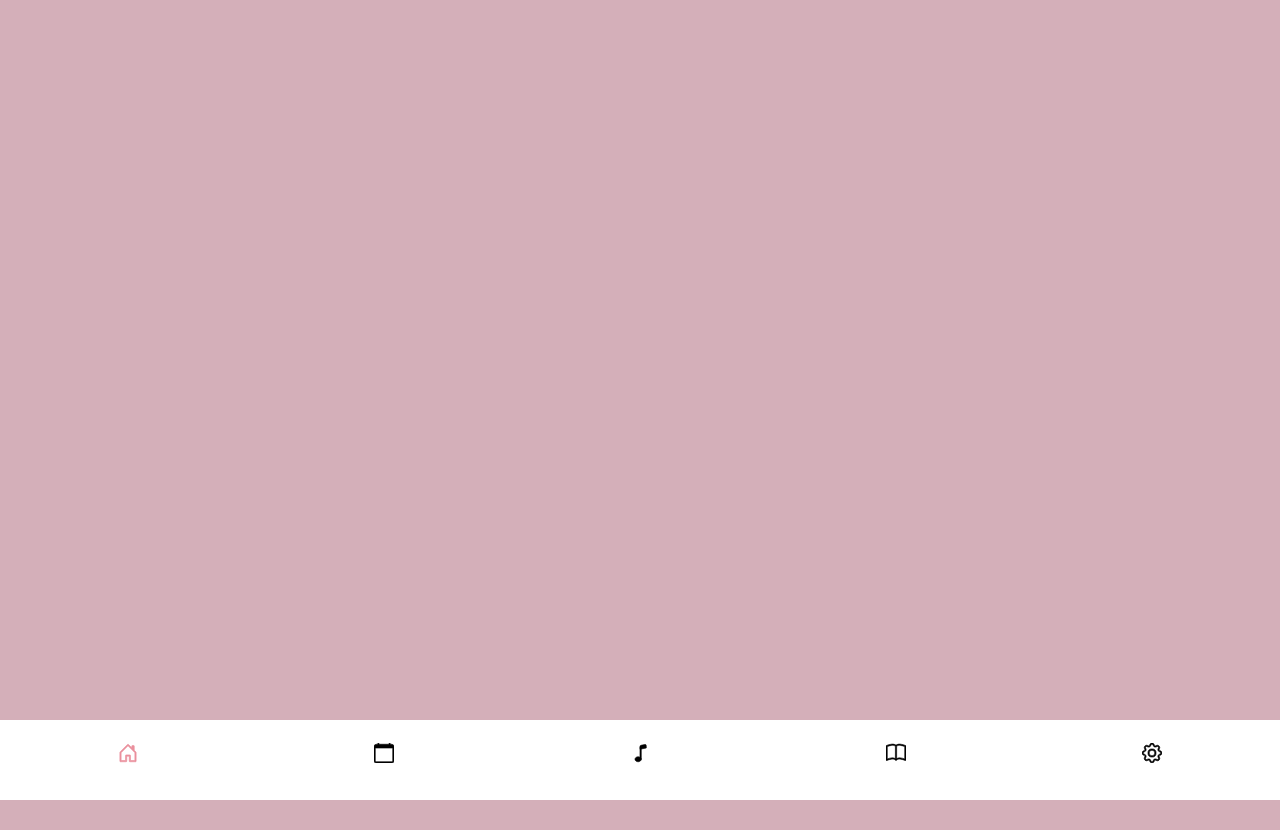
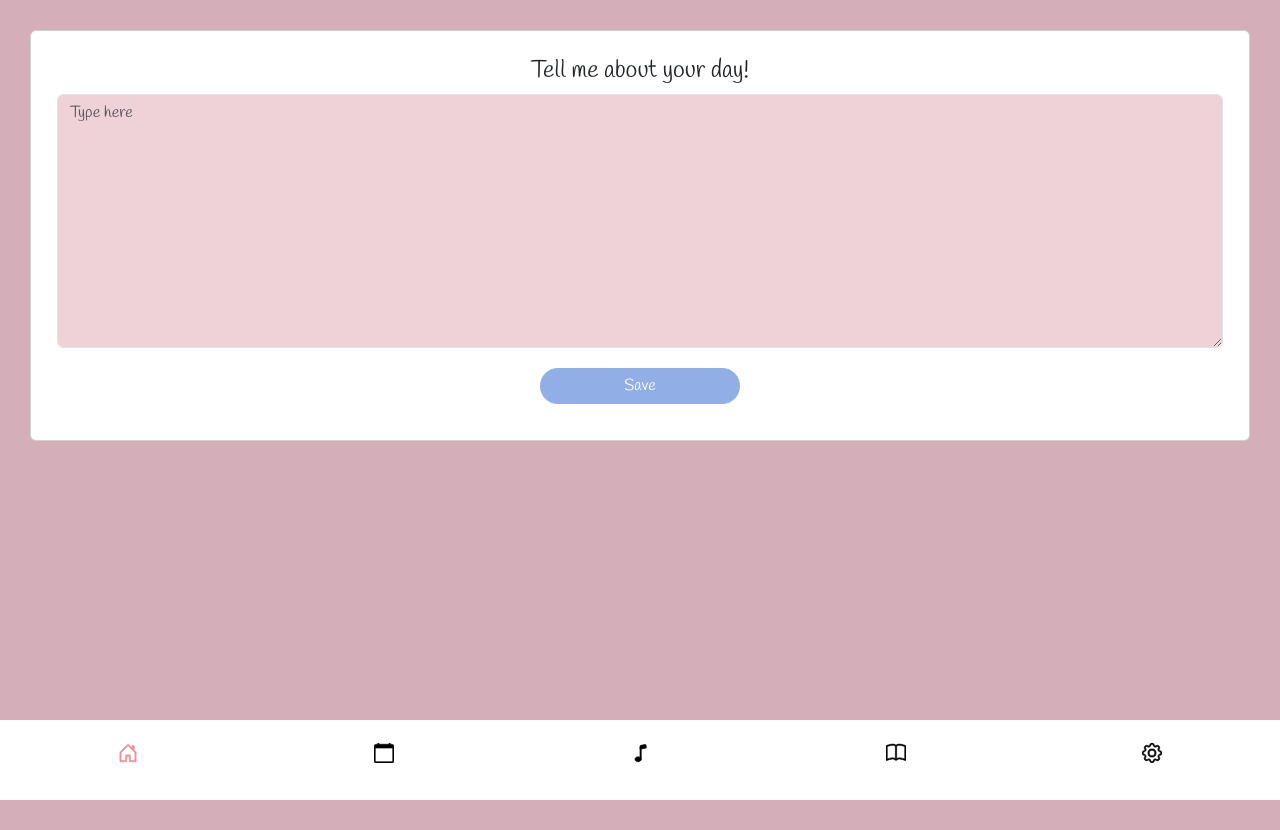
Before and after one commit to paceuniversity/team3spring2024, a React (Create React App) app in the folder moonflo/: page /diary in a window 1280 px wide. Before the commit the page ends 800 px from the top, so only its background shows below. Built offline with nearby package versions, Linux system fonts and the light colour scheme.

Commit message:
added diary entry component and modified CSS

```diff
--- a/moonflo/src/Calendar.css
+++ b/moonflo/src/Calendar.css
@@ -111,7 +111,7 @@ body{
 
 .react-calendar__tile--active:enabled:hover,
 .react-calendar__tile--active:enabled:focus {
-  background: #a9abac;
+  background: transparent;
 }
 
 .react-calendar__month-view__weekdays{
--- /dev/null
+++ b/moonflo/src/components/DiaryEntry.css
@@ -0,0 +1,34 @@
+.left-aligned {
+    text-align: left !important;
+    background-color: rgb(239, 210, 215);
+    margin-bottom: 20px;
+  }
+.diary-submit{
+    text-align: center;
+    padding-left: 20px;
+    padding-right: 20px;
+}
+.diary-submit button{
+    background-color: #92aee7;
+    border:none;
+    border-radius: 20px;
+}
+.diary-submit button:hover{
+    background-color: grey;
+}
+.diary-entry-card{
+    padding:10px;
+    margin:30px
+}
+.submitted-entry{
+   background-color: rgb(239, 210, 215);
+   padding: 10px;
+   border-radius: 5px;
+}
+.submitted-entry-card{
+    margin:30px;
+    padding:5px;
+}
+.diary-title{
+    text-align: center;
+}
--- /dev/null
+++ b/moonflo/src/components/DiaryEntry.js
@@ -0,0 +1,63 @@
+import React, { useState, useEffect } from 'react';
+import { Form, Button, Card, CardBody } from 'react-bootstrap';
+import './DiaryEntry.css';
+
+const DiaryEntry = () => {
+  const [entry, setEntry] = useState('');
+  const [date, setDate] = useState(new Date().toLocaleDateString());
+  const [submittedEntries, setSubmittedEntries] = useState([]);
+
+  useEffect(() => {
+    // to get current date for entry
+    const currentDate = new Date().toLocaleDateString();
+    setDate(currentDate);
+  }, []);
+
+  const handleEntryChange = (event) => {
+    setEntry(event.target.value);
+  };
+
+  const handleSubmit = (event) => {
+    event.preventDefault();
+    setSubmittedEntries([...submittedEntries, { date, entry }]);
+    console.log('Diary entry submitted:', entry);
+    setEntry(''); // clear for the next entry
+  };
+
+  return (
+    <div>
+      <Card className="diary-entry-card">
+        <CardBody>
+          <div>
+            <h4 className='diary-title'>Tell me about your day!</h4>
+          </div>
+          <Form onSubmit={handleSubmit}>
+            <Form.Group controlId="diaryEntryTextarea">
+              <Form.Control
+                as="textarea"
+                value={entry}
+                onChange={handleEntryChange}
+                placeholder="Type here"
+                rows={10}
+                className="left-aligned"
+              />
+            </Form.Group>
+            <div className='diary-submit'>
+            <Button type="submit">Save</Button>
+            </div>
+          </Form>
+        </CardBody>
+      </Card>
+      {submittedEntries.map((submittedEntry, index) => (
+        <Card key={index} className='submitted-entry-card'>
+          <CardBody>
+            <h4>{submittedEntry.date}</h4>
+            <p className='submitted-entry'>{submittedEntry.entry}</p>
+          </CardBody>
+        </Card>
+      ))}
+    </div>
+  );
+};
+
+export default DiaryEntry;
--- a/moonflo/src/components/Symptoms.css
+++ b/moonflo/src/components/Symptoms.css
@@ -39,6 +39,7 @@
     padding:5px;
     background-color: #D4AFB9;
     border: none;
+    border-radius: 20px;
 }
 .save-button:hover {
     background-color: #d8dcde;
--- a/moonflo/src/pages/diary.js
+++ b/moonflo/src/pages/diary.js
@@ -1,9 +1,11 @@
 import React from "react";
 import NavBar from "../components/NavBar";
+import DiaryEntry from "../components/DiaryEntry";
 
 const diary = () =>{
 
     return(<div>
+        <DiaryEntry/>
         <NavBar/>
     </div>);
 };
--- a/moonflo/src/questions.css
+++ b/moonflo/src/questions.css
@@ -31,7 +31,6 @@
     text-decoration: none;
     font-size: 18px;
     color:#567cc8;
-    cursor:pointer;
   }
   .next-button{
     margin-top:50px;
```
